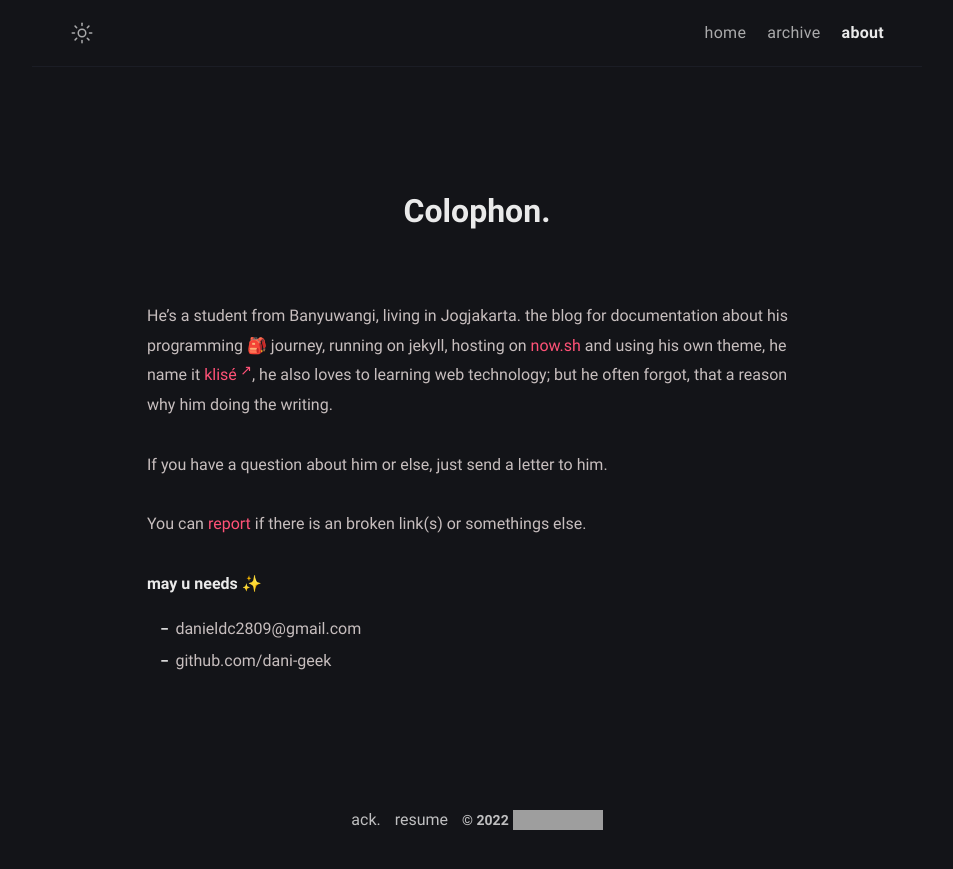
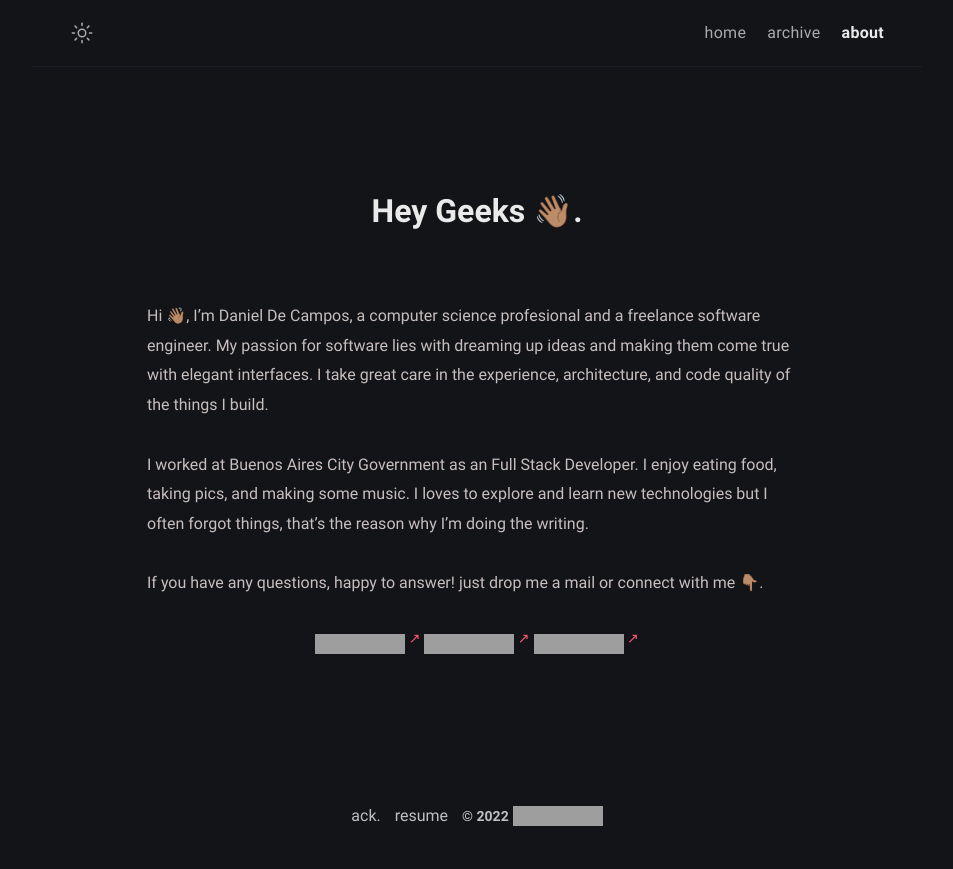
Before and after one commit to dani-geek/blog, a Jekyll site: the page built from about.md, in a window 1280 px wide. Shown: the top 869 px of the page, without its empty margins (163-1116 px from the left). Built offline with Jekyll 4.4.1, drawn with Linux system fonts in a browser that asks for light colours; grey boxes are pictures that could not be loaded.

```diff
--- a/_config.yml
+++ b/_config.yml
@@ -15,8 +15,8 @@ author:
   bio: >- # tell to the world
     Full stack web developer and a freelance system engineer, among many other things!
   links:
-      <a href="https://github.com/dani-geek" target="_blank">
-          <img src="https://img.shields.io/github/followers/dani-geek.svg?label=GitHub&amp;style=social" alt="GitHub">
+      <a href="https://github.com/eldanigeek" target="_blank">
+          <img src="https://img.shields.io/github/followers/eldanigeek.svg?label=GitHub&amp;style=social" alt="GitHub">
       </a>
       <a href="https://twitter.com/daniel28dc" target="_blank">
           <img src="https://img.shields.io/twitter/follow/daniel28dc?label=Twitter&amp;style=social" alt="Twitter">
@@ -26,8 +26,8 @@ author:
       </a>
 
   username: danigeek # general username
-  github: dani-geek # github username
-  twitter: Daniel28Dc # twitter username
+  github: eldanigeek # github username
+  twitter: daniel28dc # twitter username
   facebook: daniel28dc # facebook username
   email: danieldc2809@gmail.com # email adress
   avatar: /assets/img/avatar.jpg # change with your own avatar
--- a/about.md
+++ b/about.md
@@ -1,18 +1,19 @@
 ---
-title: Colophon
+title: Hey Geeks 👋🏽
 permalink: /about/
 layout: page
 excerpt: Hello peeps, I'm student of computer science from Banyuwangi, living in Jogjakarta. This blog for documentation about my programming journey, running on jekyll, hosting on netlify and using my own simple theme.
 comments: false
 ---
 
-He's a student from Banyuwangi, living in Jogjakarta. the blog for documentation about his programming 🎒 journey, running on jekyll, hosting on [now.sh](http://now.sh) and using his own theme, he name it <a href="https://github.com/piharpi/jekyll-klise" target="_blank" rel="noopener">klisé</a>, he also loves to learning web technology; but he often forgot, that a reason why him doing the writing.
+Hi 👋🏽, I’m Daniel De Campos, a computer science profesional and a freelance software engineer. My passion for software lies with dreaming up ideas and making them come true with elegant interfaces. I take great care in the experience, architecture, and code quality of the things I build.
 
-If you have a question about him or else, just send a letter to him.
+I worked at Buenos Aires City Government as an Full Stack Developer. I enjoy eating food, taking pics, and making some music. I loves to explore and learn new technologies but I often forgot things, that’s the reason why I’m doing the writing.
 
-You can [report](http://github.com/piharpi/jekyll-klise/issues/new) if there is an broken link(s) or somethings else.
+If you have any questions, happy to answer! just drop me a mail or connect with me 👇🏽.
 
-**may u needs ✨**
-
-- {{ site.author.email }}
-- github.com/{{ site.author.github }}
+<p align="center">
+<a href="https://github.com/eldanigeek" target="_blank"><img src="https://img.shields.io/github/followers/eldanigeek.svg?label=GitHub&amp;style=social" alt="GitHub"></a>
+<a href="https://twitter.com/daniel28dc" target="_blank"><img src="https://img.shields.io/twitter/follow/daniel28dc?label=Twitter&amp;style=social" alt="Twitter"></a>
+<a href="https://www.linkedin.com/in/danieldcm" target="_blank"><img src="https://img.shields.io/badge/LinkedIn--_.svg?style=social&amp;logo=linkedin" alt="LinkedIn"></a>
+</p>
```
Also changed, not shown: _posts/apa-itu-shell/2020-01-25-apa-itu-shell.md (+2 -2 lines), _posts/cara-memperbarui-fork-repository/2020-01-29-cara-memperbarui-fork-repository.md (+2 -2 lines), _posts/welcome-to-jekyll/2020-08-29-welcome-to-jekyll.md (+1 -1 lines), thanks.md (+2 -4 lines).
